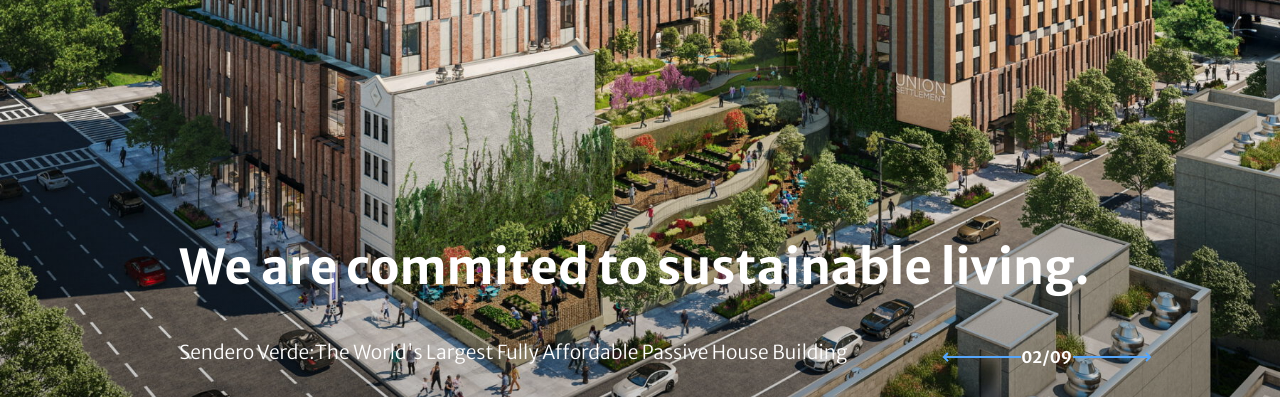
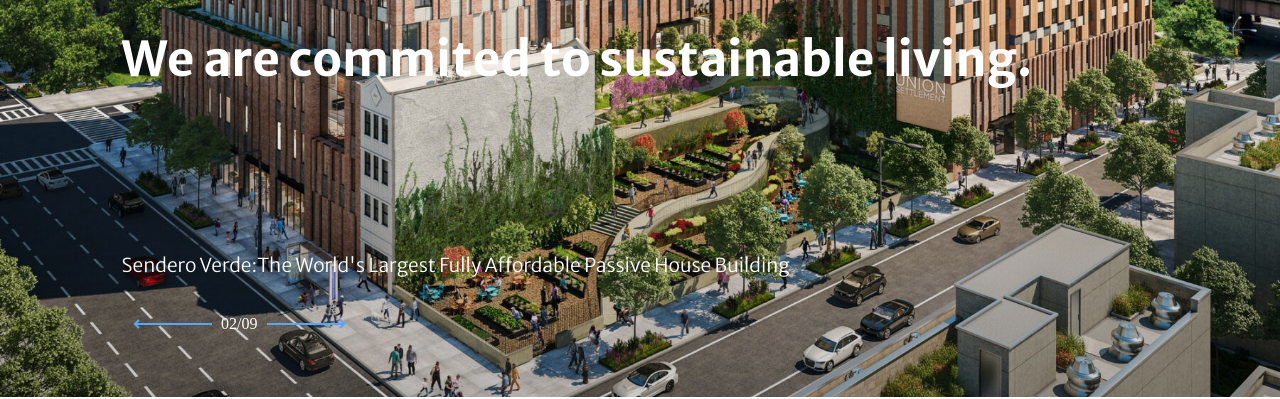
Before and after one commit to CYRILAGUIRRE/Immo, a plain HTML site: page index.html in a window 1280 px wide. Shown: the part 403-802 px from the top of the page. Drawn offline with Linux system fonts and the light colour scheme.

Commit message:
repriseImmo

```diff
--- a/index.html
+++ b/index.html
@@ -11,7 +11,14 @@
 
 <body>
     <header>
-        <div class="container">
+
+        <div class="carousel">
+
+            <div id="container">
+                <div class="pagination">
+                    <img id="left_carousel" src="./assets/img/left-arrow.svg" alt="flecheGauche"> 02/09 <img
+                        id="right_carousel" src="./assets/img/right-arrow.svg" alt="">
+                </div>
                 <div class="navbar">
 
                     <span class="logo"><img src="./assets/img/HA_logo_Medium.svg" alt="logo Handel"></span>
@@ -35,16 +42,11 @@
                     <h1>
                         We are commited to sustainable living.
                     </h1>
-
-                <div class="carousel">
-
                     <p>
                         Sendero Verde:the world's largest fully affordable passive house building
                     </p>
-                    <span><img src="./assets/img/left-arrow.svg" alt="flecheGauche"> 02/09 <img
-                            src="./assets/img/right-arrow.svg" alt=""> </span>
+                </div>
 
-                </div>
             </div>
         </div>
 
@@ -261,7 +263,7 @@
 
 
 
-
+    <script src="index.js"></script>
 </body>
 
 </html>
--- /dev/null
+++ b/index.js
@@ -0,0 +1,14 @@
+document.body.onload = function () {
+  nbr = 5;
+  p = 0;
+  container = document.getElementById("container");
+  g = document.getElementById("left_carousel");
+  d = document.getElementById("right_carousel");
+  container.style.width = 100 * nbr + "vh";
+  for (i = 1; i <= nbr; i++) {
+    div = document.createElement("div");
+    div.className = "photo";
+    div.style.backgroundImage = "url(`#{$path-css}assets/img" + i + ".jpg`)";
+    container.appendChild(div);
+  }
+};
--- a/styles/components/_header.scss
+++ b/styles/components/_header.scss
@@ -1,12 +1,38 @@
 header {
   height: 100vh;
+  .carousel {
+    display: flex;
+    align-items: center;
+    justify-content: space-between;
+    background: url(#{$path-css}img/01.272.07.005.jpg) center/cover;
+    width: 100%;
+    height: 100%;
 
-  .container {
+    @media screen and (max-width: 840px) {
+      flex-direction: column;
+      align-items: flex-start;
+    }
+    .pagination {
+      position: absolute;
+      z-index: 5;
+      bottom: 8%;
+      left: 10%;
+      #right_carousel,
+      #left_carousel {
+        cursor: pointer;
+        padding: 0 5px;
+      }
+      #left_carousel:hover,
+      #right_carousel:hover {
+        transform: scale(1.2);
+      }
+    }
+    #container {
       width: 100%;
       height: 100%;
       display: grid;
-    grid-template-rows: 50% 50%;
-    padding: 20px 10% 20px;
+      grid-template-rows: 20% 80%;
+      padding: 20px 5% 20px;
       color: white;
     }
 
@@ -93,7 +119,7 @@ header {
       z-index: 1;
 
       h1 {
-      padding-bottom: 30px;
+        padding-bottom: 15%;
         font-size: 3rem;
 
         @media screen and (max-width: 840px) {
@@ -101,18 +127,8 @@ header {
         }
       }
 
-    .carousel {
-      display: flex;
-      align-items: center;
-      justify-content: space-between;
-
-      @media screen and (max-width: 840px) {
-        flex-direction: column;
-        align-items: flex-start;
-      }
-    }
-
       p {
+        padding-bottom: 100px;
         text-transform: capitalize;
         font-family: $font-3;
         font-size: 1.2rem;
@@ -123,11 +139,6 @@ header {
           font-size: 1rem;
         }
       }
-
-    span {
-      padding: 20px 0 10px;
-      color: rgb(255, 255, 255);
-      display: inline-flex;
     }
   }
 }
--- a/styles/components/_settings.scss
+++ b/styles/components/_settings.scss
@@ -47,7 +47,6 @@ li {
 
 header {
   position: relative;
-  background: url(#{$path-css}img/01.272.07.005.jpg) center/cover;
 
   &::before {
     content: "";
```
Also changed, not shown: styles/style.css, 1 other file. Lines whose indentation alone changed are shown as unchanged.
